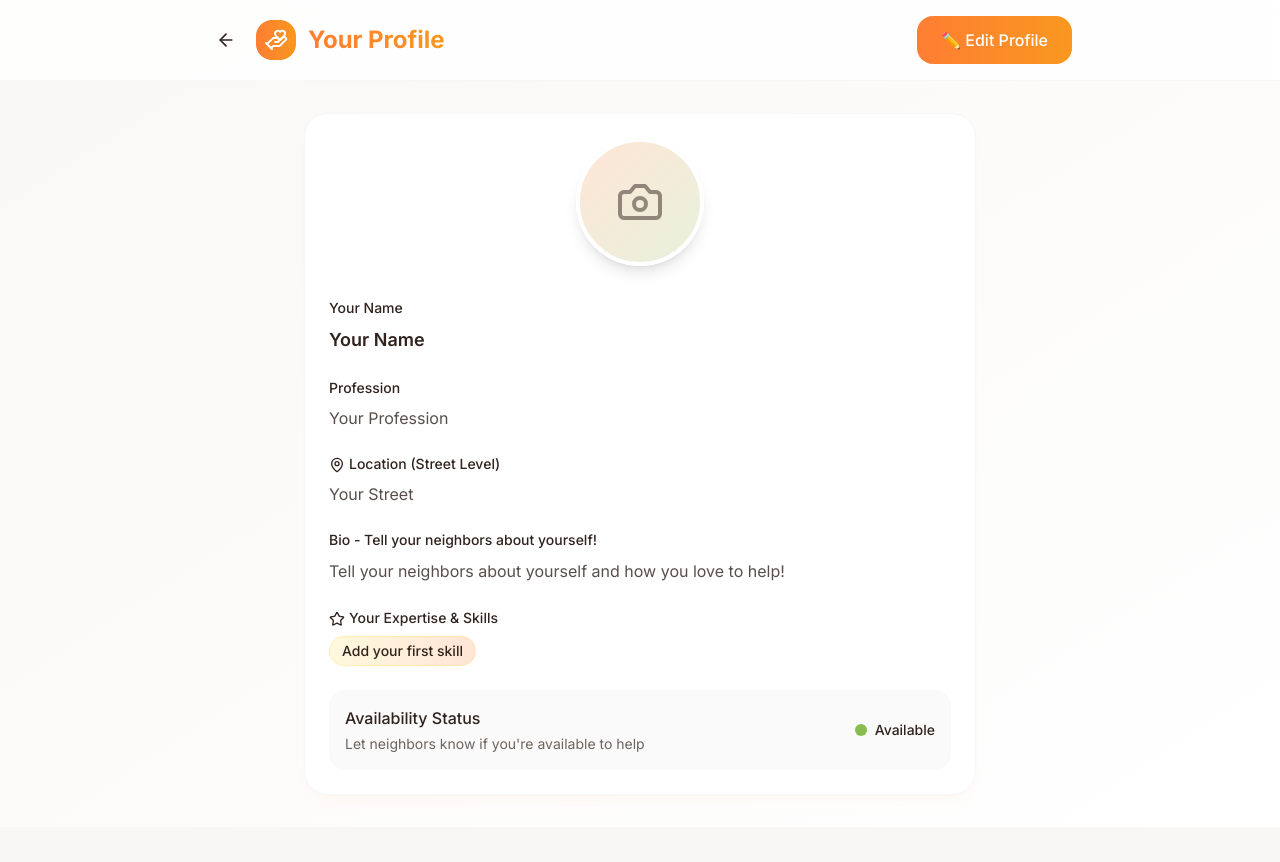
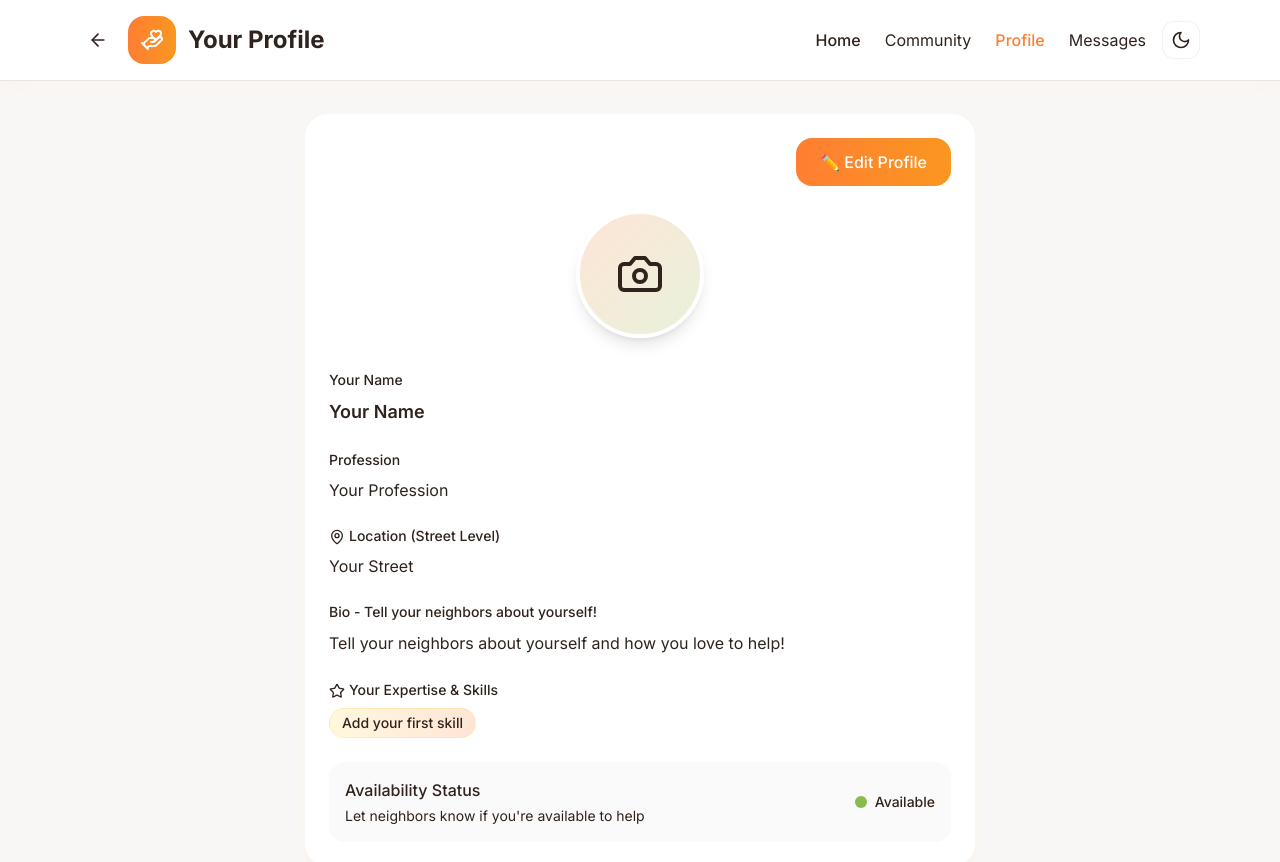
Before and after one commit to neurothrone/knock-knock-v2, a React (Vite) app: page /profile in a window 1280 px wide. Shown: the top 862 px of the page. Before the commit the page ends 827 px from the top, so only its background shows below. Built offline with nearby package versions, Linux system fonts and the light colour scheme.

Commit message:
Fix: Navigation and dark mode inconsistencies
- Updated Profile page navigation to match other pages.
- Fixed dark mode not applying consistently across pages.
- Ensured theme context is correctly applied.

```diff
--- /dev/null
+++ b/src/components/Header.tsx
@@ -0,0 +1,100 @@
+
+import { HandHeart, ArrowLeft } from 'lucide-react';
+import { useNavigate, useLocation } from 'react-router-dom';
+import ThemeToggle from './ThemeToggle';
+
+interface HeaderProps {
+  showBackButton?: boolean;
+  title?: string;
+}
+
+const Header = ({ showBackButton = false, title }: HeaderProps) => {
+  const navigate = useNavigate();
+  const location = useLocation();
+
+  const isActive = (path: string) => location.pathname === path;
+
+  return (
+    <header className="bg-card shadow-lg shadow-orange-100/20 dark:shadow-orange-950/20 border-b border-border">
+      <div className="max-w-6xl mx-auto px-4 py-4">
+        <div className="flex items-center justify-between">
+          <div className="flex items-center gap-3">
+            {showBackButton && (
+              <button
+                onClick={() => navigate('/')}
+                className="p-2 hover:bg-muted/30 rounded-xl transition-colors"
+              >
+                <ArrowLeft className="w-5 h-5 text-foreground" />
+              </button>
+            )}
+            <div className="bg-gradient-to-r from-[hsl(var(--coral))] to-[hsl(var(--coral-secondary))] p-3 rounded-2xl">
+              {showBackButton ? (
+                <HandHeart className="w-6 h-6 text-white" />
+              ) : (
+                <span className="text-white text-xl font-bold">🏠</span>
+              )}
+            </div>
+            <div>
+              <h1 className="text-2xl font-bold text-foreground">
+                {title || 'Knock Knock'}
+              </h1>
+              {!title && (
+                <p className="text-sm text-muted-foreground">Your neighborhood expertise network</p>
+              )}
+            </div>
+          </div>
+
+          <div className="flex items-center gap-4">
+            {/* Navigation Links */}
+            <nav className="hidden md:flex items-center gap-6">
+              <button
+                onClick={() => navigate('/')}
+                className={`transition-colors font-medium ${
+                  isActive('/')
+                    ? 'text-[hsl(var(--coral))]'
+                    : 'text-muted-foreground hover:text-[hsl(var(--coral))]'
+                }`}
+              >
+                Home
+              </button>
+              <button
+                onClick={() => navigate('/community')}
+                className={`transition-colors ${
+                  isActive('/community')
+                    ? 'text-[hsl(var(--coral))] font-medium'
+                    : 'text-muted-foreground hover:text-[hsl(var(--coral))]'
+                }`}
+              >
+                Community
+              </button>
+              <button
+                onClick={() => navigate('/profile')}
+                className={`transition-colors ${
+                  isActive('/profile')
+                    ? 'text-[hsl(var(--coral))] font-medium'
+                    : 'text-muted-foreground hover:text-[hsl(var(--coral))]'
+                }`}
+              >
+                Profile
+              </button>
+              <button
+                onClick={() => navigate('/messages')}
+                className={`transition-colors ${
+                  isActive('/messages')
+                    ? 'text-[hsl(var(--coral))] font-medium'
+                    : 'text-muted-foreground hover:text-[hsl(var(--coral))]'
+                }`}
+              >
+                Messages
+              </button>
+            </nav>
+
+            <ThemeToggle />
+          </div>
+        </div>
+      </div>
+    </header>
+  );
+};
+
+export default Header;
--- a/src/pages/Home.tsx
+++ b/src/pages/Home.tsx
@@ -3,61 +3,14 @@ import { Users, Heart, BookOpen, HandHeart } from 'lucide-react';
 import { useNavigate } from 'react-router-dom';
 import StatsCard from '../components/StatsCard';
 import { mockStats, mockUsers } from '../data/mockData';
-import ThemeToggle from '../components/ThemeToggle';
+import Header from '../components/Header';
 
 const Home = () => {
   const navigate = useNavigate();
 
   return (
     <div className="min-h-screen bg-background">
-      {/* Header */}
-      <header className="bg-card shadow-lg shadow-orange-100/20 dark:shadow-orange-950/20 border-b border-border">
-        <div className="max-w-6xl mx-auto px-4 py-4">
-          <div className="flex items-center justify-between">
-            <div className="flex items-center gap-3">
-              <div className="bg-gradient-to-r from-[hsl(var(--coral))] to-[hsl(var(--coral-secondary))] p-3 rounded-2xl">
-                <span className="text-white text-xl font-bold">🏠</span>
-              </div>
-              <div>
-                <h1 className="text-2xl font-bold text-foreground">Knock Knock</h1>
-                <p className="text-sm text-muted-foreground">Your neighborhood expertise network</p>
-              </div>
-            </div>
-
-            <div className="flex items-center gap-4">
-              {/* Navigation Links */}
-              <nav className="hidden md:flex items-center gap-6">
-                <button
-                  onClick={() => navigate('/')}
-                  className="text-foreground hover:text-[hsl(var(--coral))] transition-colors font-medium"
-                >
-                  Home
-                </button>
-                <button
-                  onClick={() => navigate('/community')}
-                  className="text-muted-foreground hover:text-[hsl(var(--coral))] transition-colors"
-                >
-                  Community
-                </button>
-                <button
-                  onClick={() => navigate('/profile')}
-                  className="text-muted-foreground hover:text-[hsl(var(--coral))] transition-colors"
-                >
-                  Profile
-                </button>
-                <button
-                  onClick={() => navigate('/messages')}
-                  className="text-muted-foreground hover:text-[hsl(var(--coral))] transition-colors"
-                >
-                  Messages
-                </button>
-              </nav>
-
-              <ThemeToggle />
-            </div>
-          </div>
-        </div>
-      </header>
+      <Header />
 
       <main className="max-w-6xl mx-auto px-4 py-8">
         {/* Hero Section */}
--- a/src/pages/Profile.tsx
+++ b/src/pages/Profile.tsx
@@ -1,10 +1,9 @@
 
 import { useState } from 'react';
-import { useNavigate } from 'react-router-dom';
-import { HandHeart, ArrowLeft, Camera, MapPin, Star, Plus, X } from 'lucide-react';
+import { Camera, MapPin, Star, Plus, X } from 'lucide-react';
+import Header from '../components/Header';
 
 const Profile = () => {
-  const navigate = useNavigate();
   const [isEditing, setIsEditing] = useState(false);
   const [profileData, setProfileData] = useState({
     name: 'Your Name',
@@ -39,26 +38,13 @@ const Profile = () => {
   };
 
   return (
-    <div className="min-h-screen bg-gradient-to-br from-[hsl(var(--warm-cream))] to-white">
-      {/* Header */}
-      <header className="bg-white/80 backdrop-blur-sm border-b border-[hsl(var(--warm-gray))]/30 sticky top-0 z-10">
-        <div className="max-w-4xl mx-auto px-4 py-4">
-          <div className="flex items-center justify-between">
-            <div className="flex items-center gap-3">
-              <button
-                onClick={() => navigate('/')}
-                className="p-2 hover:bg-[hsl(var(--warm-gray))]/30 rounded-xl transition-colors"
-              >
-                <ArrowLeft className="w-5 h-5 text-[hsl(var(--warm-text))]" />
-              </button>
-              <div className="w-10 h-10 bg-gradient-to-r from-[hsl(var(--coral))] to-[hsl(var(--coral-secondary))] rounded-2xl flex items-center justify-center">
-                <HandHeart className="w-6 h-6 text-white" />
-              </div>
-              <h1 className="text-2xl font-bold bg-gradient-to-r from-[hsl(var(--coral))] to-[hsl(var(--coral-secondary))] bg-clip-text text-transparent">
-                Your Profile
-              </h1>
-            </div>
+    <div className="min-h-screen bg-background">
+      <Header showBackButton={true} title="Your Profile" />
 
+      <main className="max-w-4xl mx-auto px-4 py-8">
+        <div className="community-card max-w-2xl mx-auto">
+          {/* Edit Button */}
+          <div className="flex justify-end mb-6">
             <button
               onClick={isEditing ? handleSave : () => setIsEditing(true)}
               className={isEditing ? 'btn-secondary' : 'btn-warm'}
@@ -66,16 +52,12 @@ const Profile = () => {
               {isEditing ? '💾 Save Changes' : '✏️ Edit Profile'}
             </button>
           </div>
-        </div>
-      </header>
 
-      <main className="max-w-4xl mx-auto px-4 py-8">
-        <div className="community-card max-w-2xl mx-auto">
           {/* Profile Picture Section */}
           <div className="text-center mb-8">
             <div className="relative inline-block">
-              <div className="w-32 h-32 bg-gradient-to-br from-[hsl(var(--coral))]/20 to-[hsl(var(--sage))]/20 rounded-full flex items-center justify-center border-4 border-white shadow-lg">
-                <Camera className="w-12 h-12 text-[hsl(var(--warm-text))]/50" />
+              <div className="w-32 h-32 bg-gradient-to-br from-[hsl(var(--coral))]/20 to-[hsl(var(--sage))]/20 rounded-full flex items-center justify-center border-4 border-card shadow-lg">
+                <Camera className="w-12 h-12 text-muted-foreground" />
               </div>
               {isEditing && (
                 <button className="absolute bottom-0 right-0 w-10 h-10 bg-[hsl(var(--coral))] rounded-full flex items-center justify-center text-white shadow-lg hover:scale-110 transition-transform">
@@ -89,7 +71,7 @@ const Profile = () => {
           <div className="space-y-6">
             {/* Name */}
             <div>
-              <label className="block text-sm font-medium text-[hsl(var(--warm-text))] mb-2">
+              <label className="block text-sm font-medium text-foreground mb-2">
                 Your Name
               </label>
               {isEditing ? (
@@ -100,13 +82,13 @@ const Profile = () => {
                   className="warm-input w-full"
                 />
               ) : (
-                <p className="text-lg font-semibold text-[hsl(var(--warm-text))]">{profileData.name}</p>
+                <p className="text-lg font-semibold text-foreground">{profileData.name}</p>
               )}
             </div>
 
             {/* Profession */}
             <div>
-              <label className="block text-sm font-medium text-[hsl(var(--warm-text))] mb-2">
+              <label className="block text-sm font-medium text-foreground mb-2">
                 Profession
               </label>
               {isEditing ? (
@@ -117,13 +99,13 @@ const Profile = () => {
                   className="warm-input w-full"
                 />
               ) : (
-                <p className="text-[hsl(var(--warm-text))]/80">{profileData.profession}</p>
+                <p className="text-muted-foreground">{profileData.profession}</p>
               )}
             </div>
 
             {/* Location */}
             <div>
-              <label className="block text-sm font-medium text-[hsl(var(--warm-text))] mb-2">
+              <label className="block text-sm font-medium text-foreground mb-2">
                 <MapPin className="inline w-4 h-4 mr-1" />
                 Location (Street Level)
               </label>
@@ -136,13 +118,13 @@ const Profile = () => {
                   placeholder="e.g., Oak Street, Maple Avenue"
                 />
               ) : (
-                <p className="text-[hsl(var(--warm-text))]/80">{profileData.location}</p>
+                <p className="text-muted-foreground">{profileData.location}</p>
               )}
             </div>
 
             {/* Bio */}
             <div>
-              <label className="block text-sm font-medium text-[hsl(var(--warm-text))] mb-2">
+              <label className="block text-sm font-medium text-foreground mb-2">
                 Bio - Tell your neighbors about yourself!
               </label>
               {isEditing ? (
@@ -153,13 +135,13 @@ const Profile = () => {
                   placeholder="Share what you love to help with and a bit about yourself..."
                 />
               ) : (
-                <p className="text-[hsl(var(--warm-text))]/80 leading-relaxed">{profileData.bio}</p>
+                <p className="text-muted-foreground leading-relaxed">{profileData.bio}</p>
               )}
             </div>
 
             {/* Expertise */}
             <div>
-              <label className="block text-sm font-medium text-[hsl(var(--warm-text))] mb-2">
+              <label className="block text-sm font-medium text-foreground mb-2">
                 <Star className="inline w-4 h-4 mr-1" />
                 Your Expertise & Skills
               </label>
@@ -171,7 +153,7 @@ const Profile = () => {
                     {isEditing && skill !== 'Add your first skill' && (
                       <button
                         onClick={() => removeSkill(skill)}
-                        className="text-[hsl(var(--warm-text))]/60 hover:text-[hsl(var(--coral))] transition-colors"
+                        className="text-muted-foreground hover:text-[hsl(var(--coral))] transition-colors"
                       >
                         <X className="w-3 h-3" />
                       </button>
@@ -202,10 +184,10 @@ const Profile = () => {
             </div>
 
             {/* Availability */}
-            <div className="flex items-center justify-between p-4 bg-[hsl(var(--warm-gray))]/20 rounded-2xl">
+            <div className="flex items-center justify-between p-4 bg-muted/20 rounded-2xl">
               <div>
-                <h4 className="font-medium text-[hsl(var(--warm-text))] mb-1">Availability Status</h4>
-                <p className="text-sm text-[hsl(var(--warm-text))]/70">
+                <h4 className="font-medium text-foreground mb-1">Availability Status</h4>
+                <p className="text-sm text-muted-foreground">
                   Let neighbors know if you're available to help
                 </p>
               </div>
@@ -218,14 +200,14 @@ const Profile = () => {
                     onChange={(e) => setProfileData(prev => ({ ...prev, availability: e.target.checked }))}
                     className="sr-only peer"
                   />
-                  <div className="relative w-11 h-6 bg-gray-200 peer-focus:outline-none rounded-full peer peer-checked:after:translate-x-full peer-checked:after:border-white after:content-[''] after:absolute after:top-[2px] after:left-[2px] after:bg-white after:border-gray-300 after:border after:rounded-full after:h-5 after:w-5 after:transition-all peer-checked:bg-[hsl(var(--sage))]"></div>
+                  <div className="relative w-11 h-6 bg-muted peer-focus:outline-none rounded-full peer peer-checked:after:translate-x-full peer-checked:after:border-white after:content-[''] after:absolute after:top-[2px] after:left-[2px] after:bg-white after:border-border after:border after:rounded-full after:h-5 after:w-5 after:transition-all peer-checked:bg-[hsl(var(--sage))]"></div>
                 </label>
               ) : (
                 <div className="flex items-center gap-2">
                   <div className={`w-3 h-3 rounded-full ${
-                    profileData.availability ? 'bg-[hsl(var(--sage))]' : 'bg-gray-300'
+                    profileData.availability ? 'bg-[hsl(var(--sage))]' : 'bg-muted'
                   }`} />
-                  <span className="text-sm font-medium text-[hsl(var(--warm-text))]">
+                  <span className="text-sm font-medium text-foreground">
                     {profileData.availability ? 'Available' : 'Busy'}
                   </span>
                 </div>
```
